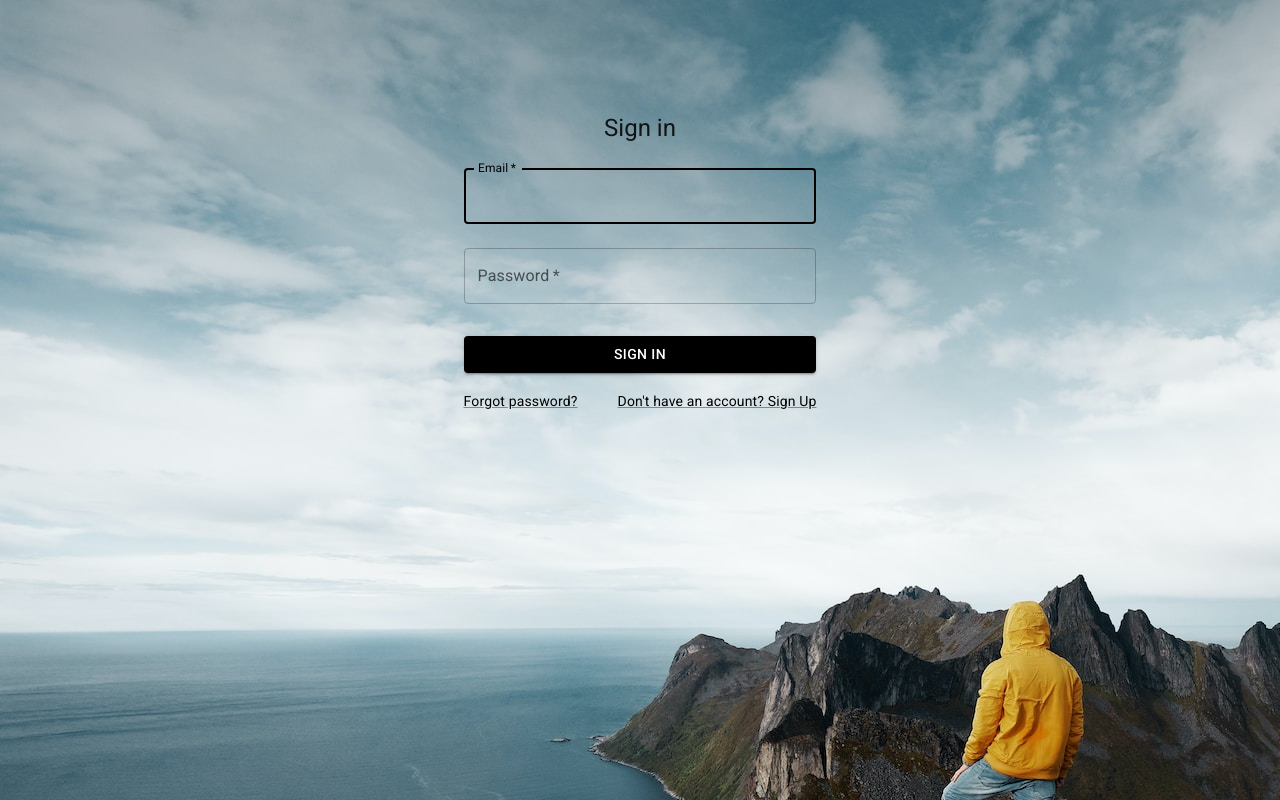
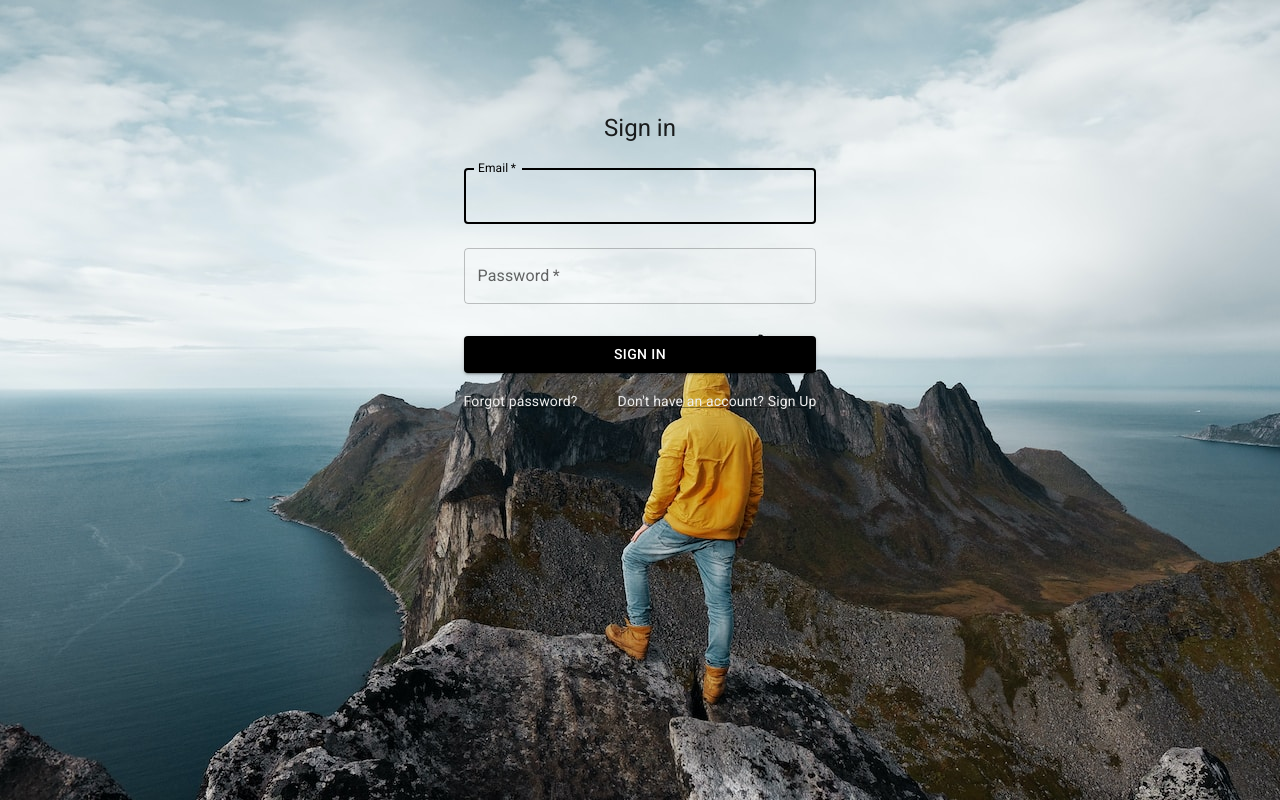
Before and after one commit to Iannes/day-tracker-app, a React (Create React App) app: page / in a window 1280 px wide. Built offline with nearby package versions, Linux system fonts and the light colour scheme; no server answers.

Commit message:
add styles

```diff
--- a/src/components/SignIn.tsx
+++ b/src/components/SignIn.tsx
@@ -90,12 +90,12 @@ export const SignIn: React.FC = () => {
           </div>
           <Grid container>
             <Grid item xs>
-              <Link href="#" variant="body2">
+              <Link href="#" variant="body2" sx={{ color: '#eee' }}>
                 Forgot password?
               </Link>
             </Grid>
             <Grid item sx={{ marginLeft: 5 }}>
-              <Link href={AppRoutes.SignUp} variant="body2">
+              <Link href={AppRoutes.SignUp} variant="body2" sx={{ color: '#eee' }}>
                 Don't have an account? Sign Up
               </Link>
             </Grid>
--- a/src/styles.css
+++ b/src/styles.css
@@ -9,6 +9,7 @@
   background-image: url("../assets/travel.jpg");
   position: absolute;
   width: 100%;
+  background-position: center;
 }
 
 .main-content {
```
